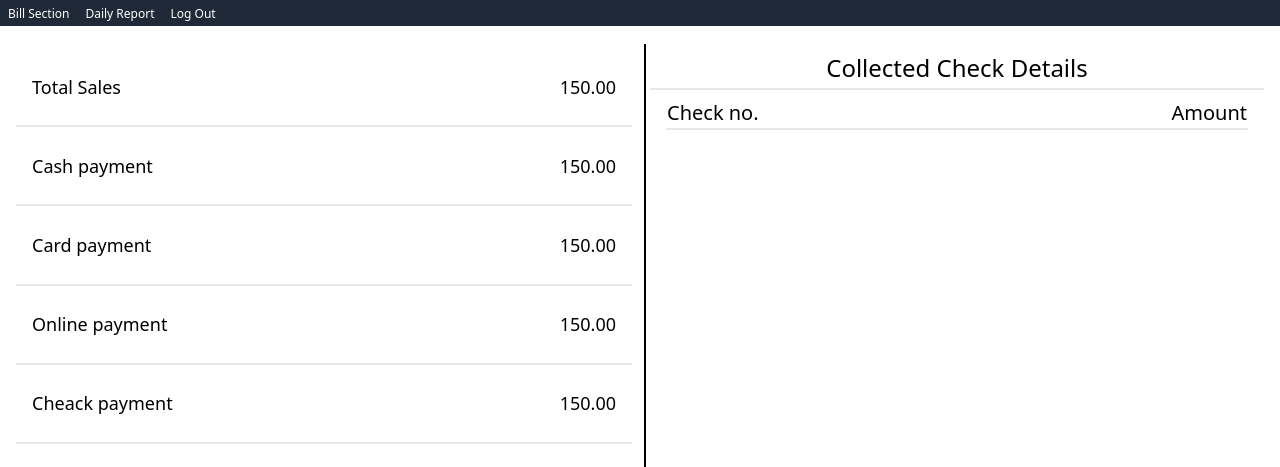
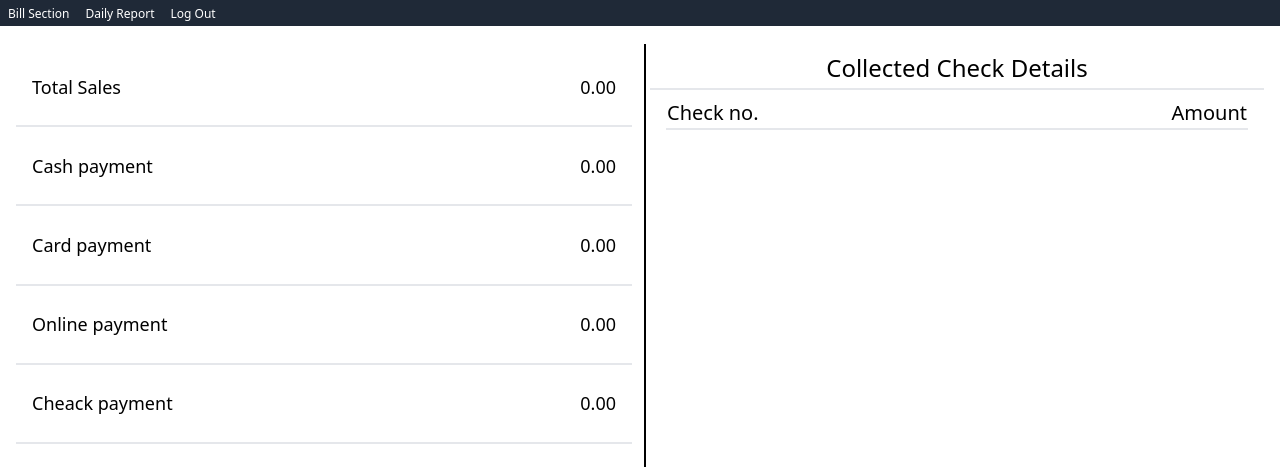
Before and after one commit to DulanjanKavi/POS, a React (Vite) app: page /report in a window 1280 px wide. Shown: the top 467 px of the page. Built offline with nearby package versions, Linux system fonts and the light colour scheme.

Commit message:
add daily report

```diff
--- a/src/pages/report.tsx
+++ b/src/pages/report.tsx
@@ -5,6 +5,87 @@ import Refundcomponent from '../component/refundcomponenet';
 
 
 function report() {
+  const zero=0
+  const [cashPayment,setCashPayment]=useState(zero.toFixed(2))
+  const [cardPayment,setCardPayment]=useState(zero.toFixed(2))
+  const [bankPayment,setBankPayment]=useState(zero.toFixed(2))
+  const [checkPayment,setCheckPayment]=useState(zero.toFixed(2))
+  const [total,setTotal]=useState(zero.toFixed(2))
+
+  const getCashPayment=async()=>{
+    try{
+        const result=await window.REPORT_API.getTotalCashPayment();
+        if(result!=null)
+          {
+            const sumValue = result['SUM(total)'];
+            setCashPayment(sumValue.toFixed(2))
+          }
+    }catch(error){
+        console.error()
+    }
+  }
+  getCashPayment();
+
+  const getTotal=async()=>{
+    try{
+        const result=await window.REPORT_API.getTotal();
+        if(result!=null)
+          {
+            const sumValue = result['SUM(total)'];
+            setTotal(sumValue.toFixed(2))
+          }
+    }catch(error){
+        console.error()
+    }
+  }
+  getTotal();
+
+  const getTotalCheckPayment=async()=>{
+    try{
+        const result=await window.REPORT_API.getTotalCheckPayment();
+        if(result!=null)
+          {
+            const sumValue = result['SUM(total)'];
+            setCheckPayment(sumValue.toFixed(2))
+          }
+    }catch(error){
+        console.error()
+    }
+  }
+  getTotalCheckPayment();
+
+  const getCardPayment=async()=>{
+    try{
+        const result=await window.REPORT_API.getTotalCardPayment();
+        if(result!=null){
+          const sumValue = result['SUM(total)'];
+        setCardPayment(sumValue.toFixed(2))
+        }
+
+    }catch(error){
+        console.error()
+    }
+  }
+  getCardPayment();
+
+  const getBankPayment=async()=>{
+    try{
+        const result=await window.REPORT_API.getTotalBankPayment();
+        if(result!=null)
+          {
+            const sumValue = result['SUM(total)'];
+        setBankPayment(sumValue.toFixed(2))
+          }
+
+    }catch(error){
+        console.error()
+    }
+  }
+  getBankPayment();
+
+
+
+
     const [isShowCheckDetails, setIsShowCheckDetails] = useState(true);
 
   const onClikeRefund = () => {
@@ -35,7 +116,7 @@ function report() {
             <div className='text-lg grid grid-rows-10 m-1 p-1 h-screen '>
           <div className='row-span-1 flex justify-between px-4 py-1  border-b-2 items-center '>
           <p>Total Sales </p>
-          <p>150.00</p>
+          <p>{total}</p>
       </div>
       {/*<div className='row-span-1 flex justify-between px-4 py-2 rounded-lg border-2 items-center'>
       <p>Opening cash balance </p>
@@ -52,17 +133,17 @@ function report() {
       </div>*/}
       <div className='row-span-1 flex justify-between px-4 py-2  border-b-2 items-center'>
       <p>Cash payment </p>
-          <p>150.00</p>
+          <p>{cashPayment}</p>
       </div>
 
       <div className='row-span-1 flex justify-between px-4 py-2 border-b-2 items-center'>
       <p>Card payment </p>
-          <p>150.00</p>
+          <p>{cardPayment}</p>
       </div>
 
       <div className='row-span-1 flex justify-between px-4 py-2  border-b-2 items-center'>
       <p>Online payment </p>
-          <p>150.00</p>
+          <p>{bankPayment}</p>
       </div>
 
       <div className='row-span-1 flex justify-between px-4 py-2  border-b-2 items-center'>
@@ -71,7 +152,7 @@ function report() {
             <p>Cheack payment</p>
         </div>
         <div>
-            <p>150.00</p>
+            <p>{checkPayment}</p>
         </div>
     </button>
 </div>
```
